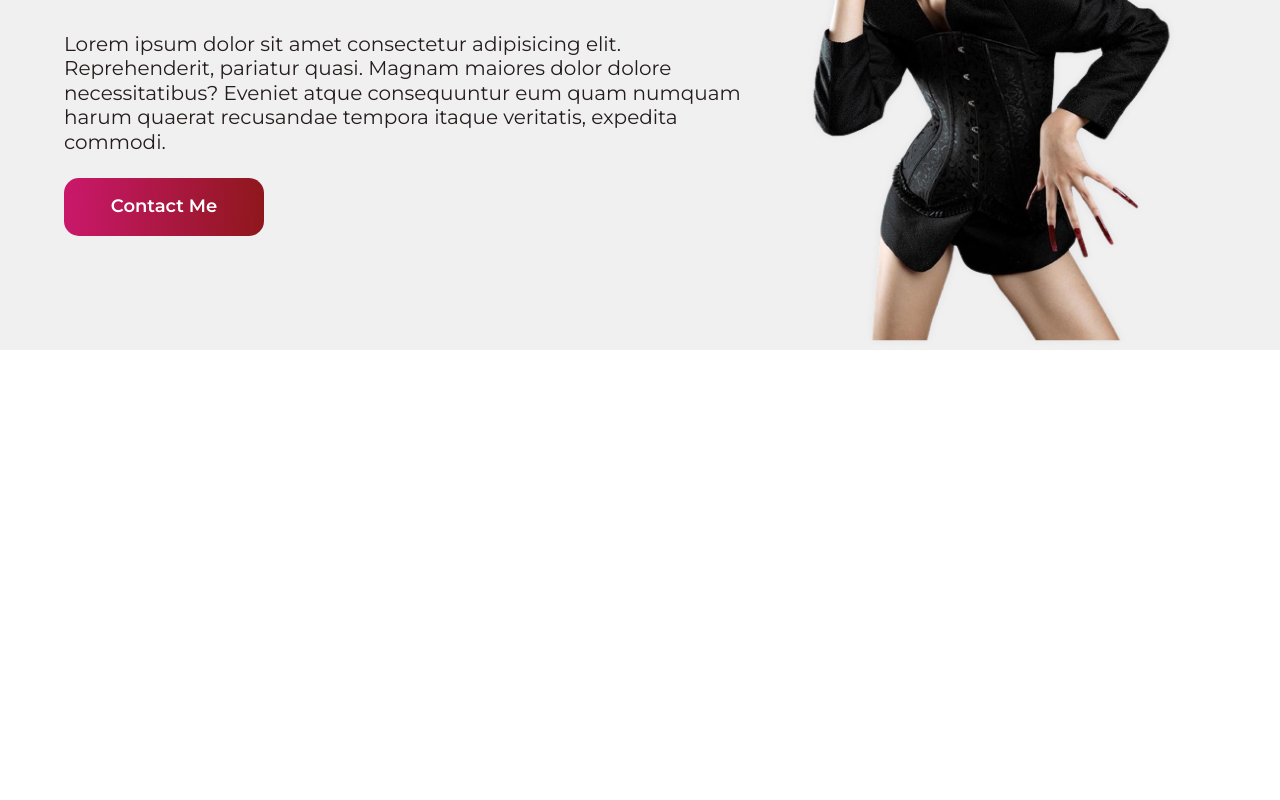
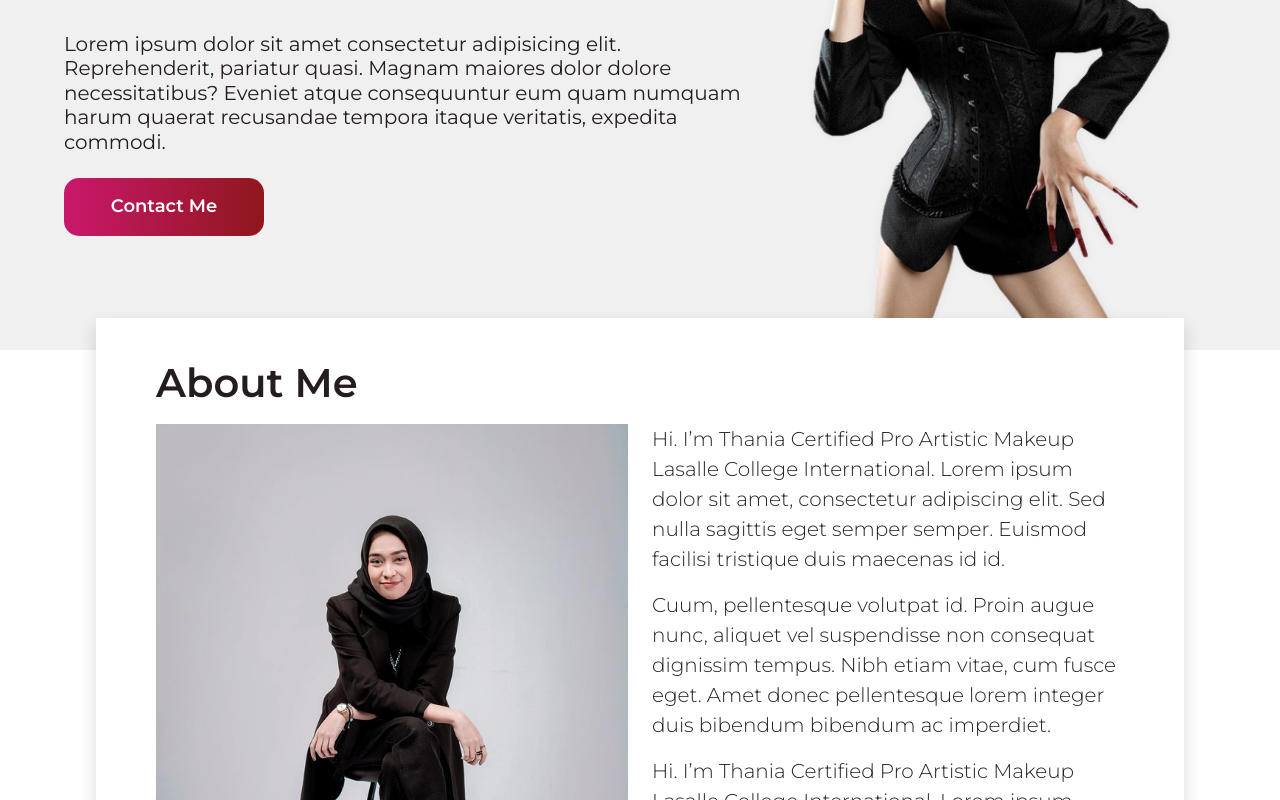
Before and after one commit to ogonekmateusz/agamua, a React (Vite) app: page / in a window 1280 px wide. Shown: the part 300-1100 px from the top of the page. Before the commit the page ends 800 px from the top, so only its background shows below. Built offline with nearby package versions, Linux system fonts and the light colour scheme.

Commit message:
add html structure and base styles

```diff
--- a/src/App.jsx
+++ b/src/App.jsx
@@ -5,6 +5,9 @@ import "./assets/navigation.css";
 
 import Hero from "./components/Hero.jsx"
 import "./assets/hero.css"
+
+import AboutMe from "./components/AboutMe.jsx";
+import "./assets/aboutMe.css"
 
 function App() {
   return (
@@ -16,6 +19,7 @@ function App() {
         <Switch>
           <Route exact path="/">
             <Hero></Hero>
+            <AboutMe/>
           </Route>
         </Switch>
       </div>
--- /dev/null
+++ b/src/assets/aboutMe.css
@@ -0,0 +1,50 @@
+.container-fluid {
+  margin-bottom: 5rem;
+  position: relative;
+  padding-top: 5rem; /* Added padding to create space above the content */
+}
+
+.row {
+  box-shadow: 0 0 20px #bebdbd;
+  width: 85%;
+  background-color: white;
+  padding: 4rem;
+  position: absolute;
+  top: -2rem;
+}
+
+.row h1 {
+  color: #251d1d;
+  font-weight: 600;
+  line-height: 34.27px;
+}
+
+img.max-width {
+  max-width: 100%; /* Ensures the image doesn't exceed its container */
+  max-height: 700px; /* Sets a max height for the image */
+  object-fit: cover; /* Ensures the image scales properly within the constraints */
+}
+
+@media (max-width: 992px) {
+  .row {
+    padding: 2rem; /* Reduce padding on smaller screens */
+  }
+
+  img.max-width {
+    max-height: none; /* Removes the height constraint for smaller screens */
+  }
+}
+
+@media (max-width: 576px) {
+  .row {
+    padding: 1rem; /* Further reduce padding on extra small screens */
+  }
+
+  .row h1 {
+    font-size: 1.5rem; /* Adjust font size for smaller screens */
+  }
+
+  .lead {
+    font-size: 1rem; /* Adjust lead text size for better readability */
+  }
+}
--- a/src/assets/hero.css
+++ b/src/assets/hero.css
@@ -75,6 +75,7 @@
     }
     .hero{
         justify-content: center;
+        padding-bottom: 70px;
     }
     .hero-info{
         align-items: center;
--- /dev/null
+++ b/src/components/AboutMe.jsx
@@ -0,0 +1,53 @@
+import photo from "../assets/photos/aboutme.png";
+
+const AboutMe = () => {
+  return (
+    <div className="container-fluid d-flex justify-content-center py-5">
+      <div className="row shadow bg-white p-5">
+        <h1 className="mb-4">About Me</h1>
+        <div className="col-12 col-lg-6 mb-4 mb-lg-0">
+          <img
+            src={photo}
+            className="d-block img-fluid max-width"
+            alt="About Me"
+            loading="lazy"
+          />
+        </div>
+        <div className="col-12 col-lg-6">
+          <p className="lead">
+            Hi. I’m Thania Certified Pro Artistic Makeup Lasalle College
+            International. Lorem ipsum dolor sit amet, consectetur adipiscing
+            elit. Sed nulla sagittis eget semper semper. Euismod facilisi
+            tristique duis maecenas id id.{" "}
+          </p>
+          <p className="lead">
+            Cuum, pellentesque volutpat id. Proin augue nunc, aliquet vel
+            suspendisse non consequat dignissim tempus. Nibh etiam vitae, cum
+            fusce eget. Amet donec pellentesque lorem integer duis bibendum
+            bibendum ac imperdiet.
+          </p>
+          <p className="lead">
+            Hi. I’m Thania Certified Pro Artistic Makeup Lasalle College
+            International. Lorem ipsum dolor sit amet, consectetur adipiscing
+            elit. Sed nulla sagittis eget semper semper. Euismod facilisi
+            tristique duis maecenas id id.{" "}
+          </p>
+          <p className="lead">
+            Cuum, pellentesque volutpat id. Proin augue nunc, aliquet vel
+            suspendisse non consequat dignissim tempus. Nibh etiam vitae, cum
+            fusce eget. Amet donec pellentesque lorem integer duis bibendum
+            bibendum ac imperdiet.
+          </p>
+          <p className="lead">
+            Hi. I’m Thania Certified Pro Artistic Makeup Lasalle College
+            International. Lorem ipsum dolor sit amet, consectetur adipiscing
+            elit. Sed nulla sagittis eget semper semper. Euismod facilisi
+            tristique duis maecenas id id.{" "}
+          </p>
+        </div>
+      </div>
+    </div>
+  );
+};
+
+export default AboutMe;
```
Also changed, not shown: src/assets/photos/aboutme.png (added).
